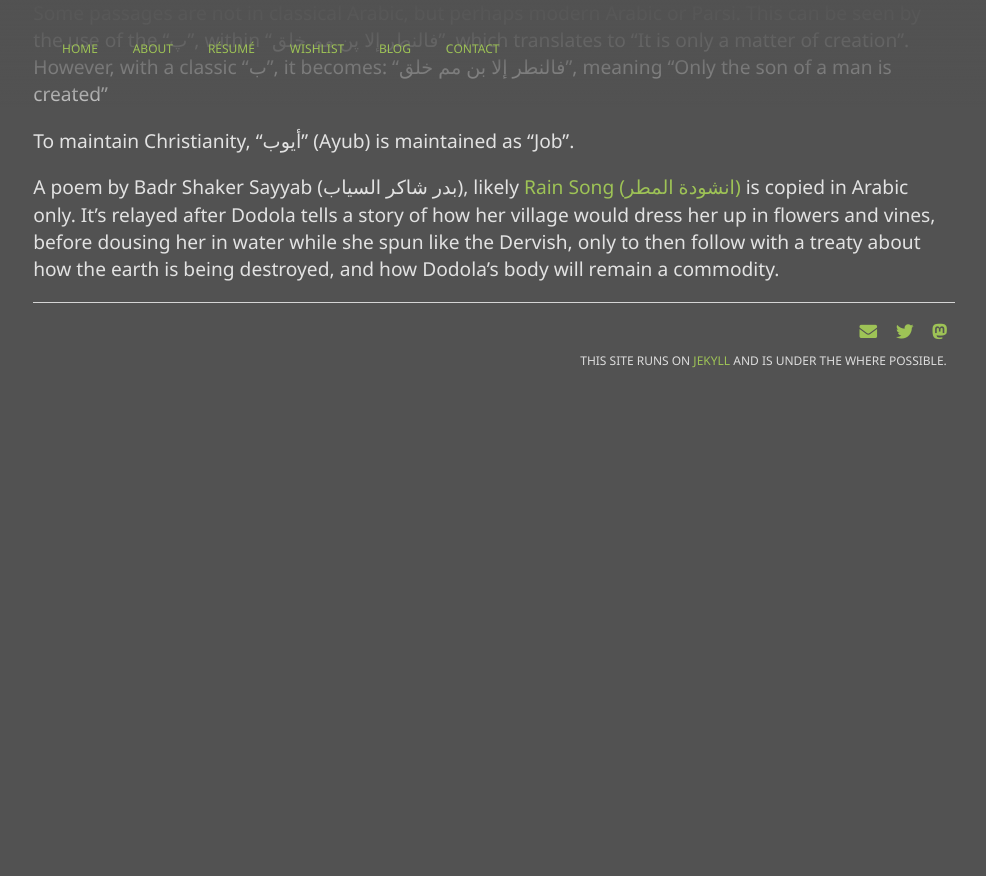
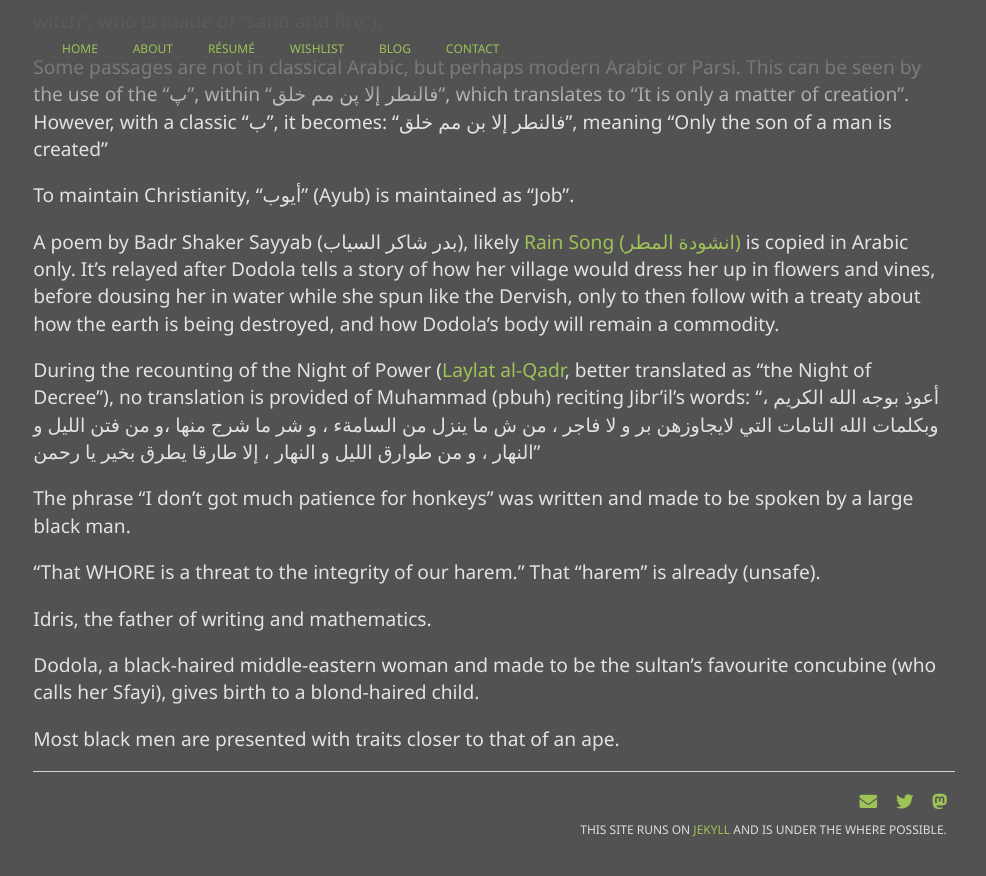
Before and after one commit to mstfacmly/mstfacmly.github.io, a Jekyll site: the page built from _posts/2018-12-29-Habibi.md, in a window 1280 px wide and 900 px high, scrolled down 1442 px. Shown: the top 876 px of the window, without its empty margins (146-1132 px from the left). Built offline with Jekyll 4.4.1, drawn with Linux system fonts in a browser that asks for light colours; nearby versions of some CDN libraries; a script that is not in the unit is left out; before the commit the page ends 1873 px from its top, so only the background shows below that; some of the changed text lies outside the part shown.

Commit message:
January 7th updates

```diff
--- a/_posts/2018-12-29-Habibi.md
+++ b/_posts/2018-12-29-Habibi.md
@@ -12,7 +12,7 @@
 
 "أظأظدحأ" is not a word.
 
-[Lo Shu](https://en.wikipedia.org/wiki/Lo_Shu_Square) - Presented as an old Arabian tale, but actually originates in China. Bears mentioning that the presented alphabet uses the older [Abjadi](https://en.wikipedia.org/wiki/Arabic_alphabet#Abjadi) order, rather than the modern [Hijaz](https://en.wikipedia.org/wiki/Arabic_alphabet#Hijāʾī). Later, in chapter 3 (The Raping of Eden), the [Buduh(بدوح)](https://hypernumber.blogspot.com/2015/01/buduh-magic-square-in-islamic.html) is introduced.
+[Lo Shu](https://en.wikipedia.org/wiki/Lo_Shu_Square) - Presented as an old Arabian tale, but actually originates in China. Bears mentioning that the presented alphabet uses the older [Abjadi](https://en.wikipedia.org/wiki/Arabic_alphabet#Abjadi) order, rather than the modern [Hijaz](https://en.wikipedia.org/wiki/Arabic_alphabet#Hijāʾī). Later, in chapter 3 (The Raping of Eden), the [Buduh(بدوح)](https://hypernumber.blogspot.com/2015/01/buduh-magic-square-in-islamic.html) is introduced. It is later attributed to Jabir Ibn Hayyan, alongside chemistry (referred to as Alchemy), seven planets (which include the sun and the moon), and Aristotle proposing the four elements.
 
 ## Passages from the Qur'an:
 * "Will you make in the world one that will spread corruption in it and spill blood while we rice your praise and revere you?" - 2:30
@@ -41,3 +41,16 @@
 To maintain Christianity, "أيوب" (Ayub) is maintained as "Job".
 
 A poem by Badr Shaker Sayyab (بدر شاكر السياب), likely [Rain Song (انشودة المطر)](http://www.adab.com/modules.php?name=Sh3er&doWhat=shqas&qid=21) is copied in Arabic only. It's relayed after Dodola tells a story of how her village would dress her up in flowers and vines, before dousing her in water while she spun like the Dervish, only to then follow with a treaty about how the earth is being destroyed, and how Dodola's body will remain a commodity.
+
+During the recounting of the Night of Power ([Laylat al-Qadr](https://en.wikipedia.org/wiki/Laylat_al-Qadr), better translated as "the Night of Decree"), no translation is provided of Muhammad (pbuh) reciting Jibr'il's words:
+"أعوذ بوجه الله الكريم ، وبكلمات الله التامات التي لايجاوزهن بر و لا فاجر ، من ش ما ينزل من السامةء ، و شر ما شرج منها ،و من فتن الليل و النهار ، و من طوارق الليل و النهار ، إلا طارقا يطرق بخير يا رحمن"
+
+The phrase "I don't got much patience for honkeys" was written and made to be spoken by a large black man.
+
+"That WHORE is a threat to the integrity of our harem." That "harem" is already (unsafe).
+
+Idris, the father of writing and mathematics.
+
+Dodola, a black-haired middle-eastern woman and made to be the sultan's favourite concubine (who calls her Sfayi), gives birth to a blond-haired child.
+
+Most black men are presented with traits closer to that of an ape.
```
